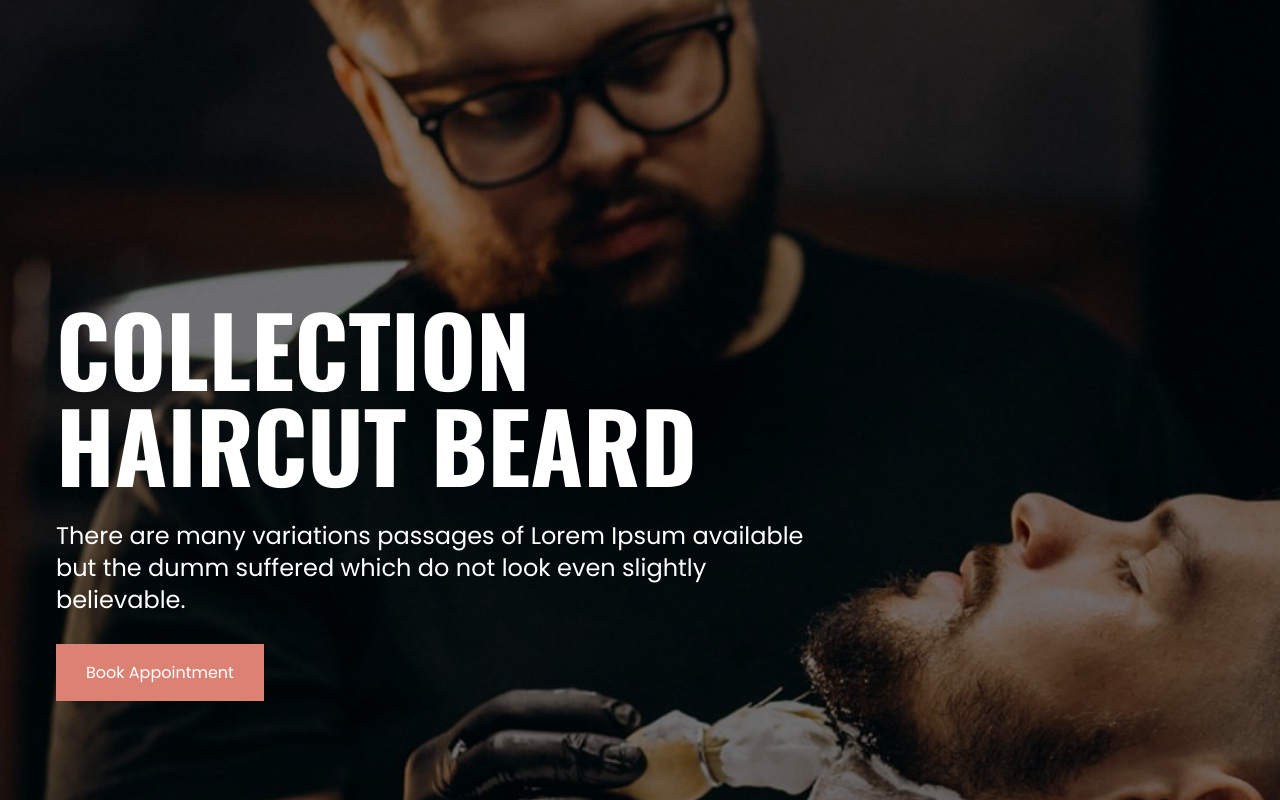
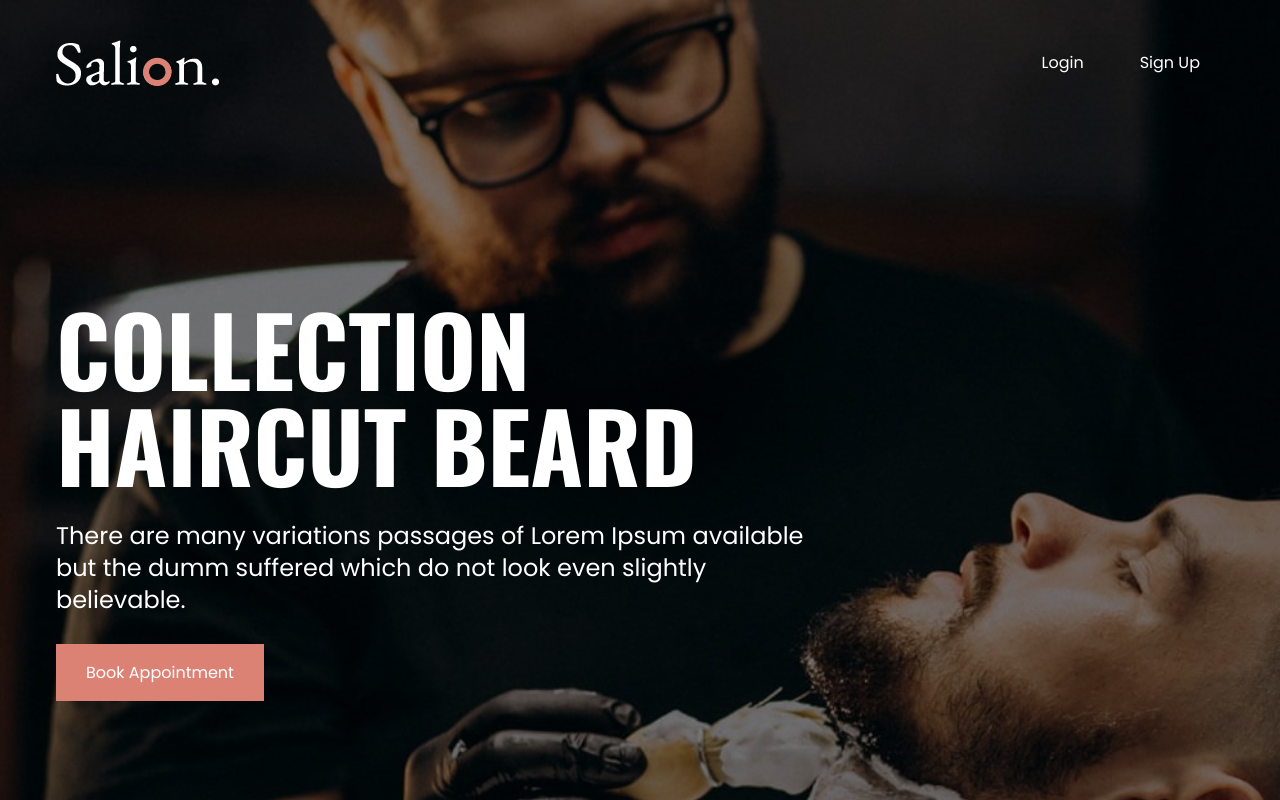
Before and after one commit to abdurrahim5g/salion, a React (Vite) app: page / in a window 1280 px wide. Shown: the top 800 px of the page. Built offline with nearby package versions, Linux system fonts and the light colour scheme.

Commit message:
Added basic Header

```diff
--- /dev/null
+++ b/src/components/Shared/Header/Header.jsx
@@ -0,0 +1,38 @@
+import "./Header.css";
+import { Link } from "react-router-dom";
+import logo from "./logo-light.png";
+
+const Header = () => {
+  return (
+    <header className="header-area pt-10 pb-4 absolute top-0 z-10 w-full">
+      <div className="container">
+        <div className="row">
+          <div className="flex items-center justify-between">
+            <div className="logo-area">
+              <Link to="/">
+                <img src={logo} alt="Logo" />
+              </Link>
+            </div>
+
+            <div className="menu-area">
+              <ul className="flex gap-2 text-white">
+                <li>
+                  <Link to="/login" className="py-4 px-6">
+                    Login
+                  </Link>
+                </li>
+                <li>
+                  <Link to="/signup" className="py-4 px-6">
+                    Sign Up
+                  </Link>
+                </li>
+              </ul>
+            </div>
+          </div>
+        </div>
+      </div>
+    </header>
+  );
+};
+
+export default Header;
--- a/src/layouts/Frontend/Frontend.jsx
+++ b/src/layouts/Frontend/Frontend.jsx
@@ -1,9 +1,11 @@
 import { Outlet } from "react-router-dom";
 import Footer from "../../components/Shared/Footer/Footer";
+import Header from "../../components/Shared/Header/Header";
 
 const Frontend = () => {
   return (
     <>
+      <Header />
       <Outlet />
       <Footer />
     </>
```
Also changed, not shown: src/components/Shared/Header/Header.css (added), src/components/Shared/Header/logo-light.png (added), src/components/Shared/Header/logo.png (added).
